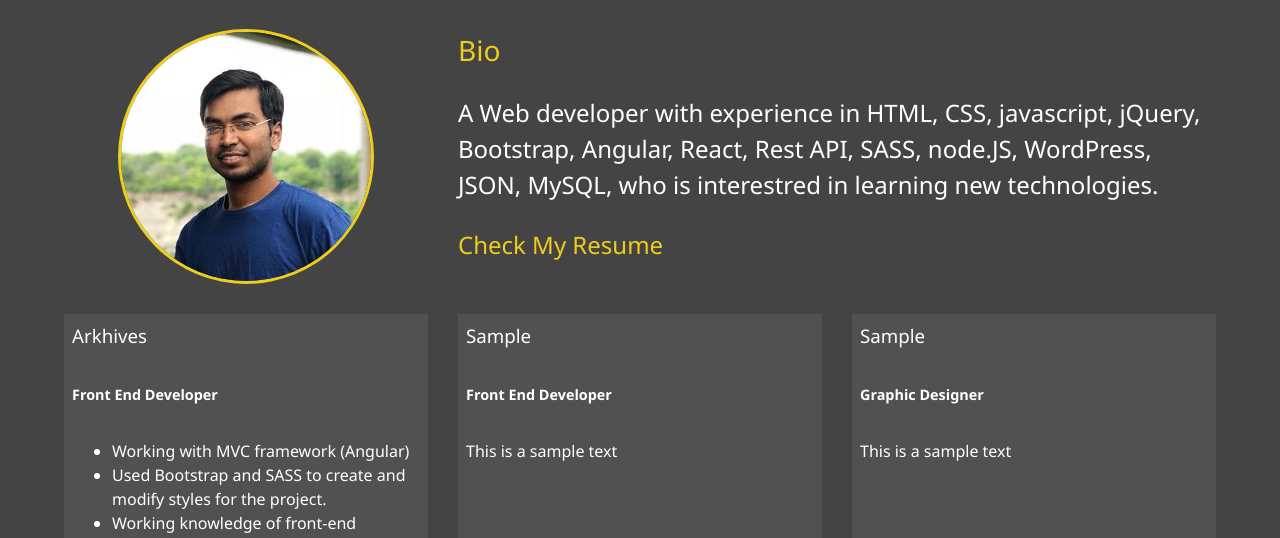
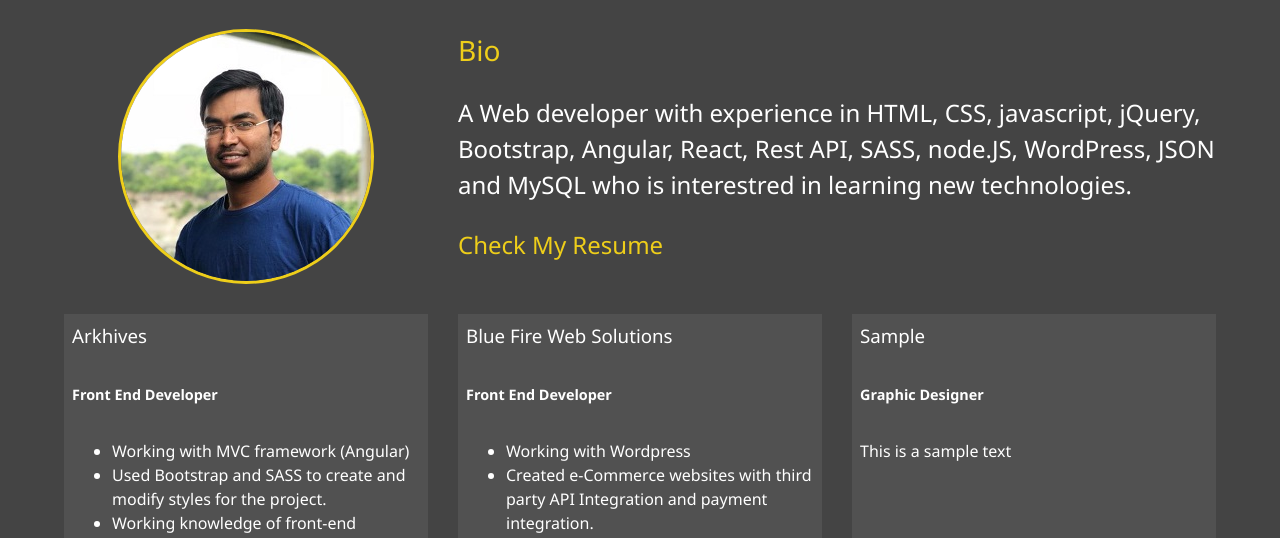
Before and after one commit to jeeva1992/simple_portfolio, a website: page dist/about.html in a window 1280 px wide. Shown: the part 253-791 px from the top of the page. Drawn offline with Linux system fonts and the light colour scheme.

Commit message:
Updated dec2

```diff
--- a/dist/about.html
+++ b/dist/about.html
@@ -22,9 +22,9 @@
       function gtag() {
         dataLayer.push(arguments);
       }
-      gtag("js", new Date());
+      gtag('js', new Date());
 
-      gtag("config", "UA-138160425-1");
+      gtag('config', 'UA-138160425-1');
     </script>
   </head>
   <body>
@@ -62,10 +62,12 @@
         <div class="bio">
           <h3 class="text-secondary">Bio</h3>
           <p>
-            A Web developer with experience in HTML, CSS, javascript, jQuery, Bootstrap, Angular, React, Rest API, SASS, node.JS, WordPress, JSON, MySQL,   who is interestred in learning new technologies.
+            A Web developer with experience in HTML, CSS, javascript, jQuery,
+            Bootstrap, Angular, React, Rest API, SASS, node.JS, WordPress, JSON
+            and MySQL who is interestred in learning new technologies.
           </p>
           <a
-            href="resume/Front end Web developer.pdf"
+            href="resume/Front End developer.pdf"
             target="_blank"
             class="text-secondary"
             >Check My Resume</a
@@ -88,11 +90,17 @@
           </ul>
         </div>
         <div class="job job-2">
-          <h3>Sample</h3>
+          <h3>Blue Fire Web Solutions</h3>
           <h6>Front End Developer</h6>
-          <p>
-            This is a sample text
-          </p>
+          <ul>
+            <li>
+              Working with Wordpress
+            </li>
+            <li>
+              Created e-Commerce websites with third party API Integration and
+              payment integration.
+            </li>
+          </ul>
         </div>
         <div class="job job-3">
           <h3>Sample</h3>
```
Also changed, not shown: dist/work.html (+8 -4 lines), dist/img/projects/project2.jpg, 2 other files.
